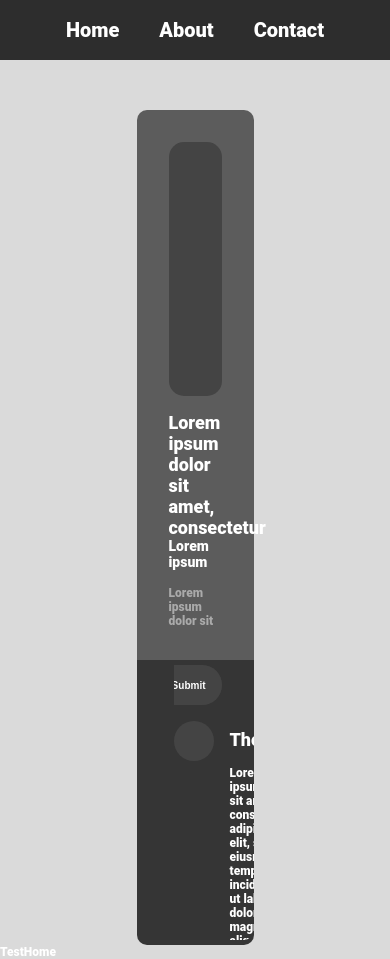
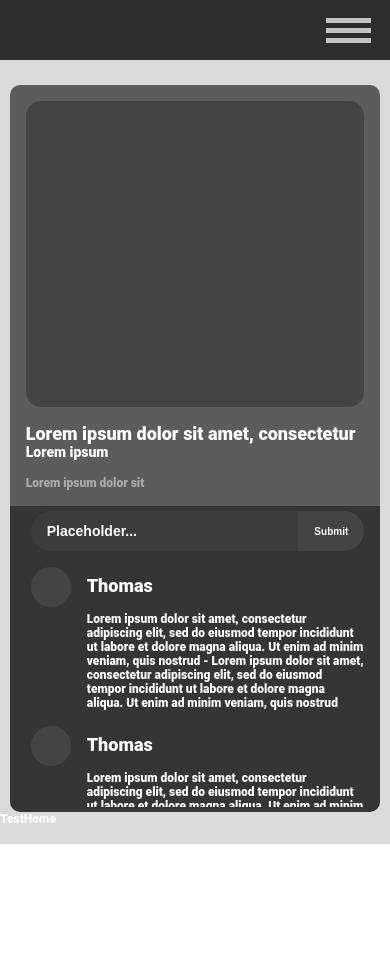
Before and after one commit to Eimantas20/tglab, a React (Create React App) app: page / in a window 390 px wide. After the commit the page ends 844 px from the top, so only its background shows below. Built offline with nearby package versions, Linux system fonts and the light colour scheme.

Commit message:
started mobile view, menu, modified tablet view

```diff
--- a/src/components/conversation/Conversation.js
+++ b/src/components/conversation/Conversation.js
@@ -6,7 +6,11 @@ const Conversation = () => {
     const chatsArr = [
         {
         name:'Thomas',
-        text:'Lorem ipsum dolor sit amet, consectetur adipiscing elit, sed do eiusmod tempor incididunt ut labore et dolore magna aliqua. Ut enim ad minim veniam, quis nostrud'
+            text:'Lorem ipsum dolor sit amet, consectetur adipiscing elit, sed do eiusmod tempor incididunt ut labore et dolore magna aliqua. Ut enim ad minim veniam, quis nostrud - Lorem ipsum dolor sit amet, consectetur adipiscing elit, sed do eiusmod tempor incididunt ut labore et dolore magna aliqua. Ut enim ad minim veniam, quis nostrud'
+        },
+        {
+            name: 'Thomas',
+            text: 'Lorem ipsum dolor sit amet, consectetur adipiscing elit, sed do eiusmod tempor incididunt ut labore et dolore magna aliqua. Ut enim ad minim veniam, quis nostrud - Lorem ipsum dolor sit amet, consectetur adipiscing elit, sed do eiusmod tempor incididunt ut labore et dolore magna aliqua. Ut enim ad minim veniam, quis nostrud'
         },
         {
             name: 'Laura',
--- a/src/components/navigation/Navigation.js
+++ b/src/components/navigation/Navigation.js
@@ -1,10 +1,17 @@
+import { useState } from 'react';
 import '../../styles/navigation.css';
 import { Link } from 'react-router-dom';
+import openMenu from '../../img/menu-open.png';
+import closeMenu from '../../img/menu-close.png';
+
+
 
 const Navigation = () => {
+    const [ menu, setOpenMenu ] = useState(false)
     return(
         <div className="navigation">
-            <div>
+            <img className='open-menu' src={openMenu}/>
+            <div className='navigation-items'>
                 <Link to='/'>Home</Link>
                 <Link to='/about'>About</Link>
                 <Link to='/contacts'>Contact</Link>
--- a/src/styles/conversation.css
+++ b/src/styles/conversation.css
@@ -49,14 +49,12 @@
 ::-webkit-scrollbar-track {
     background: var(--scrollbar-background);
     border-radius: 10px;
-
 }
 
 /* Handle */
 ::-webkit-scrollbar-thumb {
     background: var(--scrollbar-thumb);
     border-radius: 10px;
-
 }
 
 /* Handle on hover */
@@ -64,13 +62,11 @@
     background: var(--scrollbar-thumb-hover);
 }
 
-
 @media screen and (min-width:641px) and (max-width:1200px) {
     .conversation-cont {
         display: flex;
         width: 90%;
         max-width: unset;
-    /* margin-top:1rem; */
     }
 
     .conv-cont-top {
@@ -78,14 +74,19 @@
         border-radius: 10px 0 0 10px;
         flex-direction: column-reverse;
         padding-top: 1rem;
+        height: calc(100vh - 130px);
     }
 
     .conv-cont-top .img {
         margin-top: 0.5rem;
     }
 
+    .padding-round {
+        height: calc(100vh - 130px);
+    }
+
     .conv-cont-bottom {
-    max-height: 550px;
+        max-height: 100%;
         border-radius: 0 10px 10px 0;
     }
 
@@ -93,5 +94,21 @@
         border-radius: 0 10px 10px 0;
         padding-top:1rem;
     }
+}
 
+@media screen and (max-width:640px) {
+    .conversation-cont {
+        width:95%;
     }
+
+    .conv-cont-top {
+        height: calc(60vh - 85px);
+        padding: 1rem
+    }
+
+    .conv-cont-bottom {
+        max-height: 35vh;
+        padding-left:1rem;
+        padding-right:1rem;
+    }
+}
--- a/src/styles/navigation.css
+++ b/src/styles/navigation.css
@@ -13,3 +13,31 @@
     font-size: 20px;
     color: var(--white-color)
 }
+
+.navigation .open-menu {
+    width:45px;
+    height:25px;
+    display:none;
+}
+
+@media screen and (max-width: 640px) {
+    .navigation {
+        justify-content: flex-end;
+        margin-bottom: 25px;
+    }
+
+    .navigation .open-menu {
+        display: block;
+        margin-right: 5%;
+
+    }
+
+    .navigation-items {
+        display:none;
+        position: absolute;
+        width: 100vw;
+        height: calc(100vh - 60px);
+        bottom: 0;
+        z-index: 100;
+    }
+}
```
Also changed, not shown: src/img/menu-close.png (added), src/img/menu-open.png (added). Lines whose indentation alone changed are shown as unchanged.
